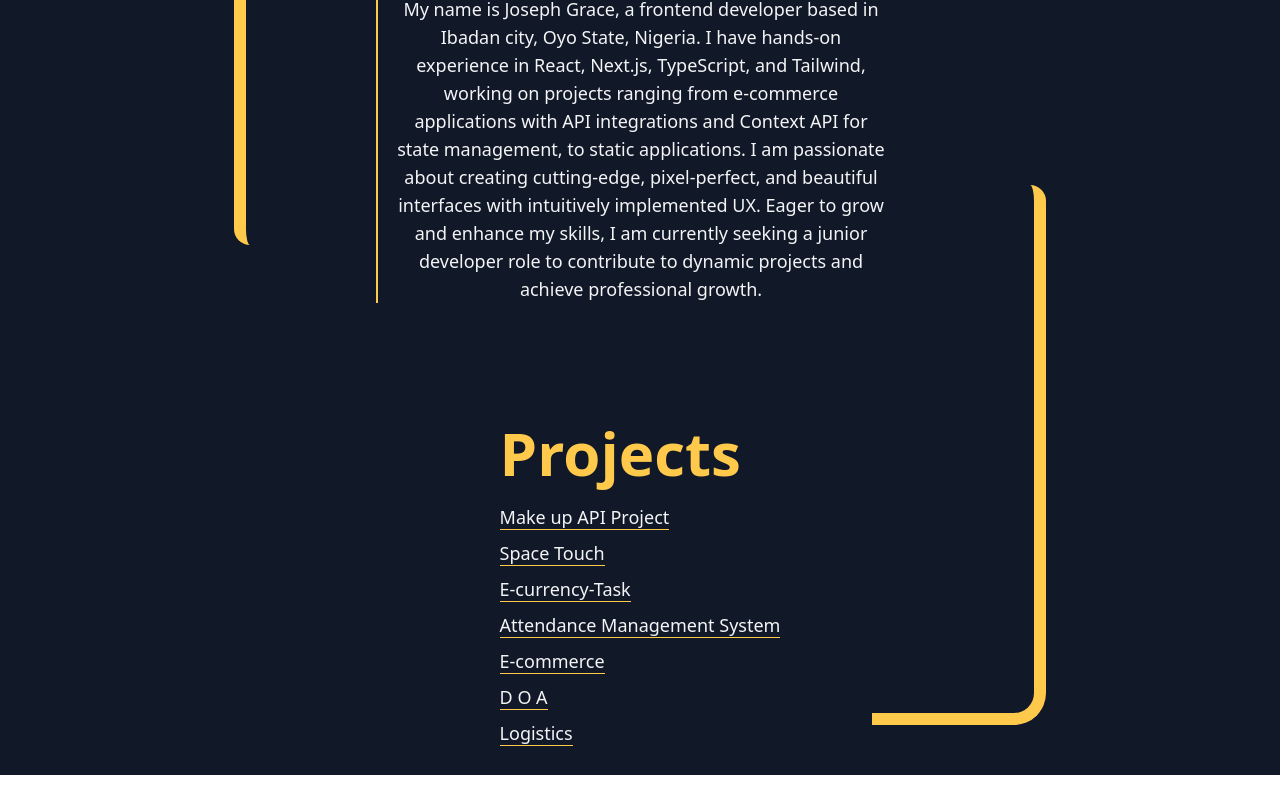
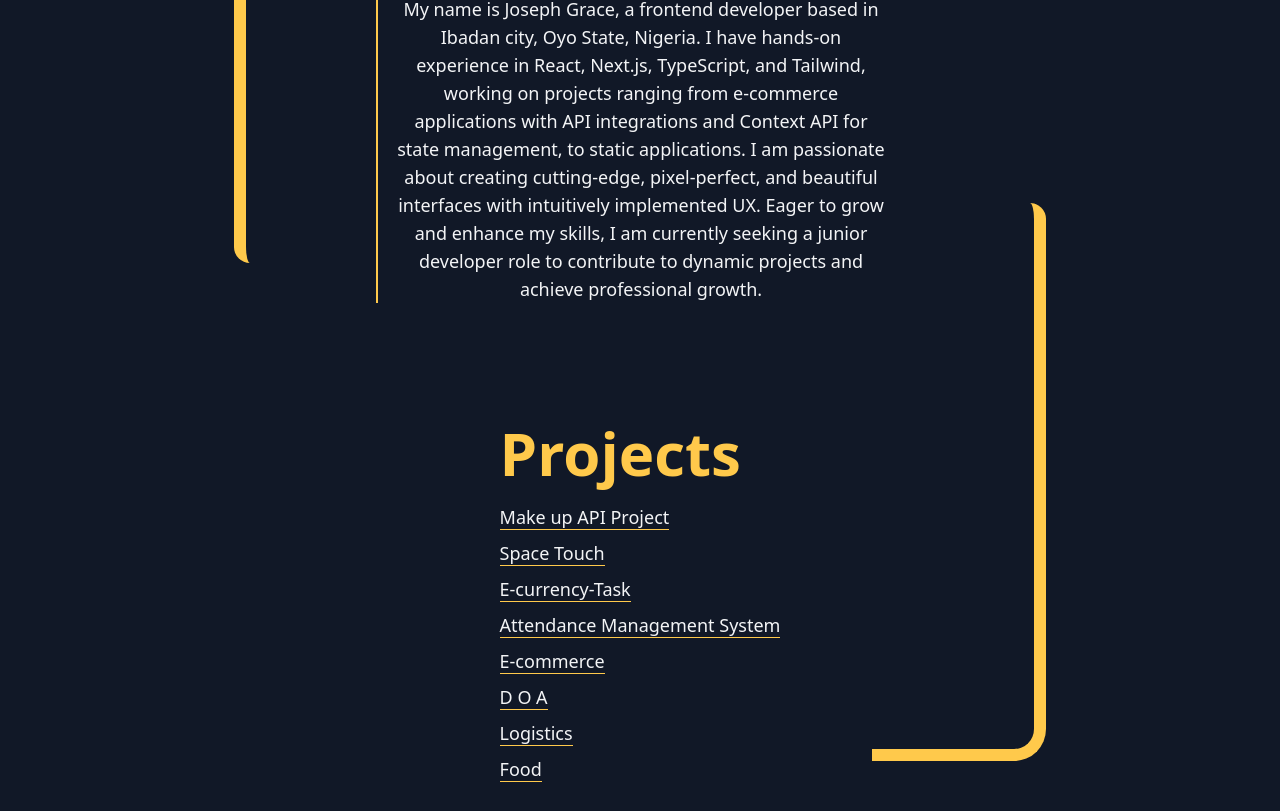
Before and after one commit to GraceJoseph-hub/my-portfolio, a React (Vite) app: page / in a window 1280 px wide. Shown: the part 305-1116 px from the top of the page. Before the commit the page ends 1080 px from the top, so only its background shows below. Built offline with nearby package versions, Linux system fonts and the light colour scheme.

Commit message:
Added an item

```diff
--- a/src/components/itemData.js
+++ b/src/components/itemData.js
@@ -27,6 +27,10 @@ const itemData = [
     projectUrl: "https://shiny-dusk-a340cd.netlify.app/",
     projectName: "Logistics",
   },
+  {
+    projectUrl: "https://shiny-dusk-a340cd.netlify.app/",
+    projectName: "Food",
+  },
 ];
 
 export default itemData
```
